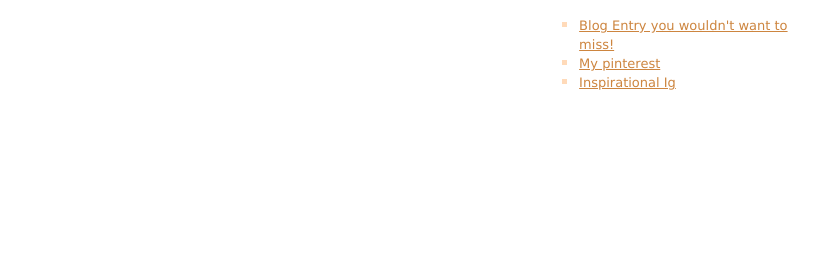
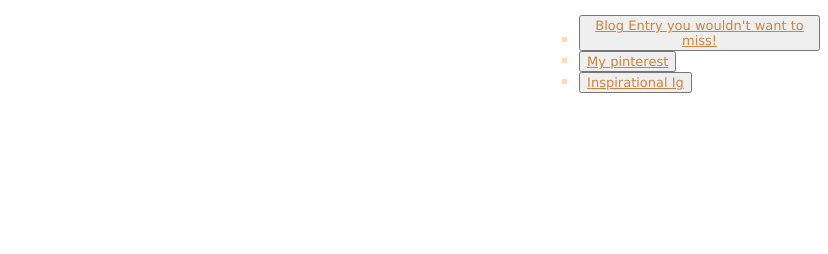
Before and after one commit to ornevirardi/SimpleBlog, a plain HTML site: page index.html in a window 1280 px wide. Shown: the part 469-723 px from the top of the page, 452-1280 px from the left. Drawn offline with Linux system fonts and the light colour scheme; a web font is replaced by a local one.

Commit message:
Update index.html

```diff
--- a/index.html
+++ b/index.html
@@ -60,19 +60,19 @@
             Would you like to read more? Click the links below!
           </h3>
           <ul id="sdUl">
-            <li id="sdLi">
+            <li id="sdLi"><button>
               <a id="sdA" href="blogEntry.html">
-                Blog Entry you wouldn't want to miss!
+                Blog Entry you wouldn't want to miss!</button>
               </a>
             </li>
-            <li id="sdLi">
+            <li id="sdLi"><button>
               <a id="sdA" href="https://www.pinterest.com/ornevirardi/kiddo/">
-                My pinterest
+                My pinterest</button>
               </a>
             </li>
-            <li id="sdLi">
+            <li id="sdLi"><button>
               <a id="sdA" href="https://www.instagram.com/mothercould/">
-                Inspirational Ig
+                Inspirational Ig</button>
               </a>
             </li>
           </ul>
```
